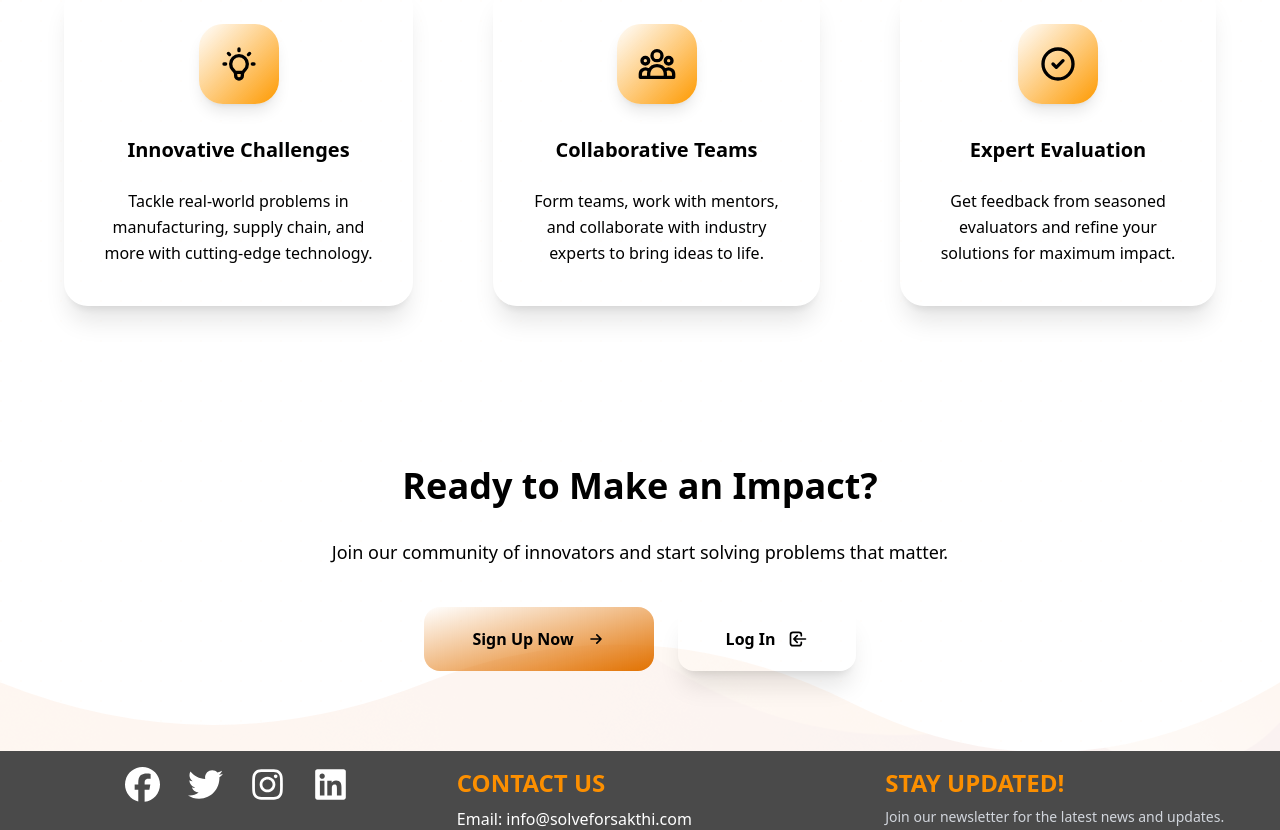
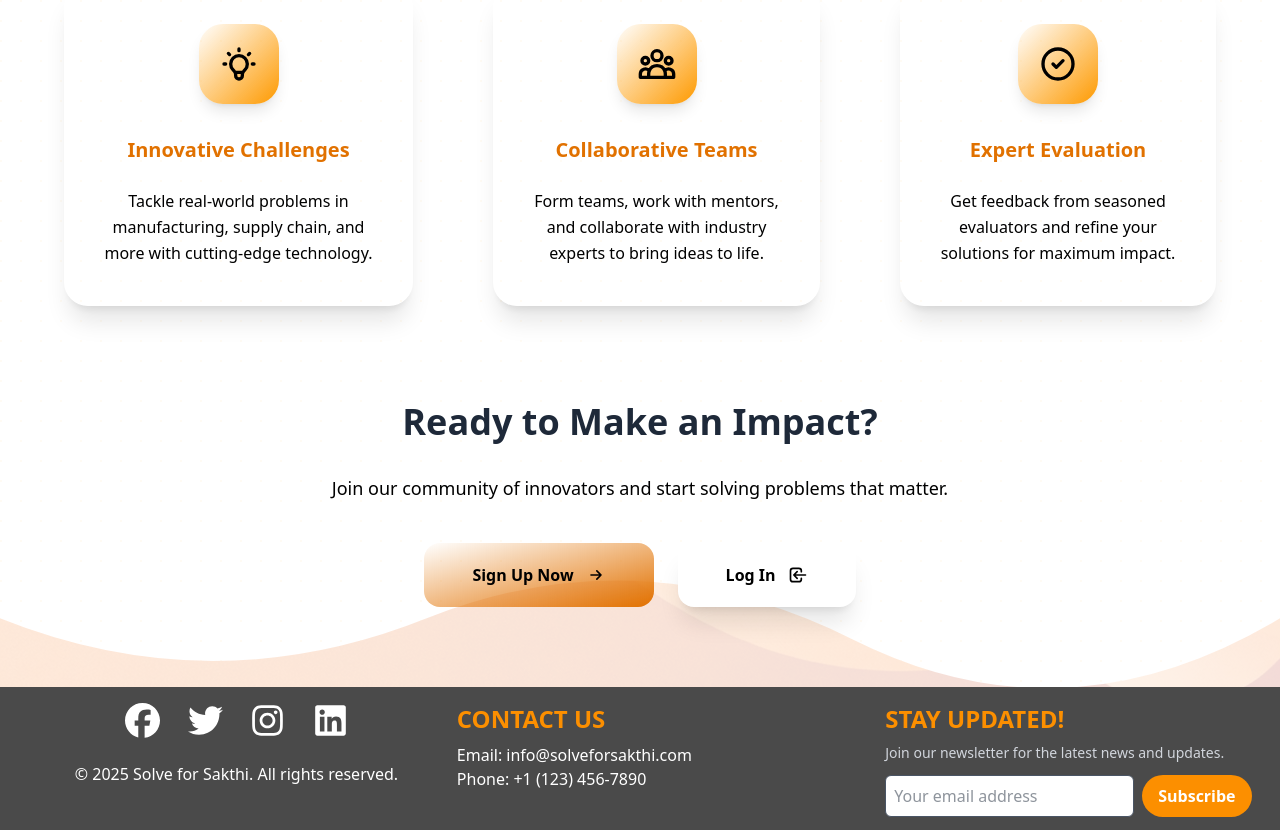
Before and after one commit to damodara2006/Project_SFS, a React (Vite) app in the folder frontend/: page / in a window 1280 px wide. Shown: the part 1000-1830 px from the top of the page. Built offline with nearby package versions, Linux system fonts and the light colour scheme.

Commit message:
feat: enhance Homepage styling and improve visual elements for better user experience

```diff
--- a/frontend/src/pages/Homepage.jsx
+++ b/frontend/src/pages/Homepage.jsx
@@ -49,7 +49,7 @@ const Homepage = () => {
   return (
     <div className="min-h-screen bg-linear-to-br from-background-light via-primary-accent/10 to-background-white text-text-primary relative">
       {/* Background Pattern */}
-      <div className="absolute inset-0 opacity-5">
+      <div className="absolute inset-0 opacity-15 pointer-events-none overflow-hidden">
         <div className="absolute inset-0 bg-[radial-gradient(circle_at_1px_1px,rgba(255,153,0,0.3)_1px,transparent_0)] bg-[length:20px_20px]"></div>
         <WaveImage
           src="/src/assets/kriya.png"
@@ -124,7 +124,7 @@ const Homepage = () => {
         <WaveImage
           src="/src/assets/kriya.png"
           alt="Decorative curved section"
-          className="absolute bottom-0 left-0 w-full h-[160px] md:h-[180px] opacity-20"
+          className="absolute bottom-0 left-0 w-full h-40 md:h-[180px] opacity-20"
         />
       </section>
 
@@ -132,7 +132,7 @@ const Homepage = () => {
       <section className="py-20 px-4 bg-gradient-to-br from-background-white via-primary-accent/5 to-background-light relative overflow-hidden">
         <div className="absolute inset-0 from-primary-accent/10 via-transparent to-transparent"></div>
         <div className="max-w-6xl mx-auto relative z-10">
-          <h2 className="text-3xl md:text-4xl font-bold text-center mb-16 text-primary-accent">
+          <h2 className="text-3xl md:text-4xl font-bold text-center text-gray-800 mb-16 text-primary-accent">
             Why Choose Solve for Sakthi?
           </h2>
           <div className="flex flex-col md:flex-row gap-20">
@@ -152,7 +152,7 @@ const Homepage = () => {
                   ></path>
                 </svg>
               </div>
-              <h3 className="text-xl font-semibold mb-6 text-text-primary">
+              <h3 className="text-xl font-semibold text-amber-600 mb-6 text-text-primary">
                 Innovative Challenges
               </h3>
               <p className="text-text-secondary leading-relaxed">
@@ -176,7 +176,7 @@ const Homepage = () => {
                   ></path>
                 </svg>
               </div>
-              <h3 className="text-xl font-semibold mb-6 text-text-primary">
+              <h3 className="text-xl font-semibold text-amber-600 mb-6 text-text-primary">
                 Collaborative Teams
               </h3>
               <p className="text-text-secondary leading-relaxed">
@@ -200,7 +200,7 @@ const Homepage = () => {
                   ></path>
                 </svg>
               </div>
-              <h3 className="text-xl font-semibold mb-6 text-text-primary">
+              <h3 className="text-xl font-semibold mb-6 text-amber-600 text-text-primary">
                 Expert Evaluation
               </h3>
               <p className="text-text-secondary leading-relaxed">
@@ -213,10 +213,10 @@ const Homepage = () => {
       </section>
 
       {/* Call to Action Section */}
-      <section className="py-20 px-4 bg-gradient-to-br from-primary-accent/5 via-background-white to-primary-accent/10 relative overflow-hidden">
+      <section className="py-20 px-4 bg-linear-to-br from-primary-accent/5 via-background-white to-primary-accent/10 relative overflow-hidden">
         <div className="absolute inset-0 bg-[radial-gradient(ellipse_at_center,_var(--tw-gradient-stops))] from-primary-accent/10 via-transparent to-primary-accent/10"></div>
-        <div className="max-w-4xl mx-auto text-center relative z-10">
-          <h2 className="text-3xl md:text-4xl font-bold mb-8 text-primary-accent">
+        <div className="max-w-4xl mx-auto text-center relative z-10 mt-[-4rem]">
+          <h2 className="text-3xl md:text-4xl font-bold text-center text-gray-800 mb-8 text-primary-accent">
             Ready to Make an Impact?
           </h2>
           <p className="text-lg text-text-secondary mb-10 leading-relaxed">
@@ -245,7 +245,7 @@ const Homepage = () => {
             </Link>
             <Link
               to="/login"
-              className="shadow-xl text-primary-accent font-semibold py-5 px-12 rounded-2xl hover:bg-primary-accent hover:text-background-white transition-all duration-300 inline-flex items-center gap-3 group hover:shadow-card"
+              className="shadow-xl bg-white text-primary-accent font-semibold py-5 px-12 rounded-2xl hover:bg-primary-accent hover:text-background-white transition-all duration-300 inline-flex items-center gap-3 group hover:shadow-card"
             >
               Log In
               <svg
```
